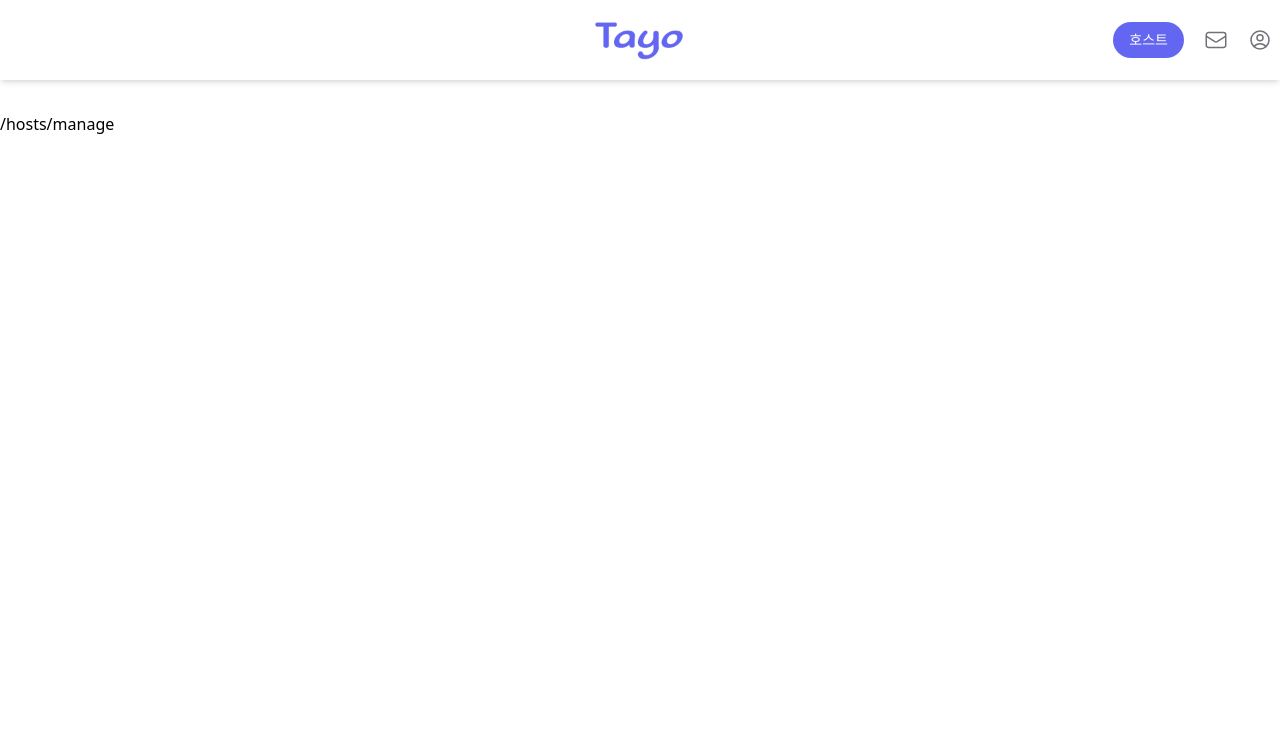
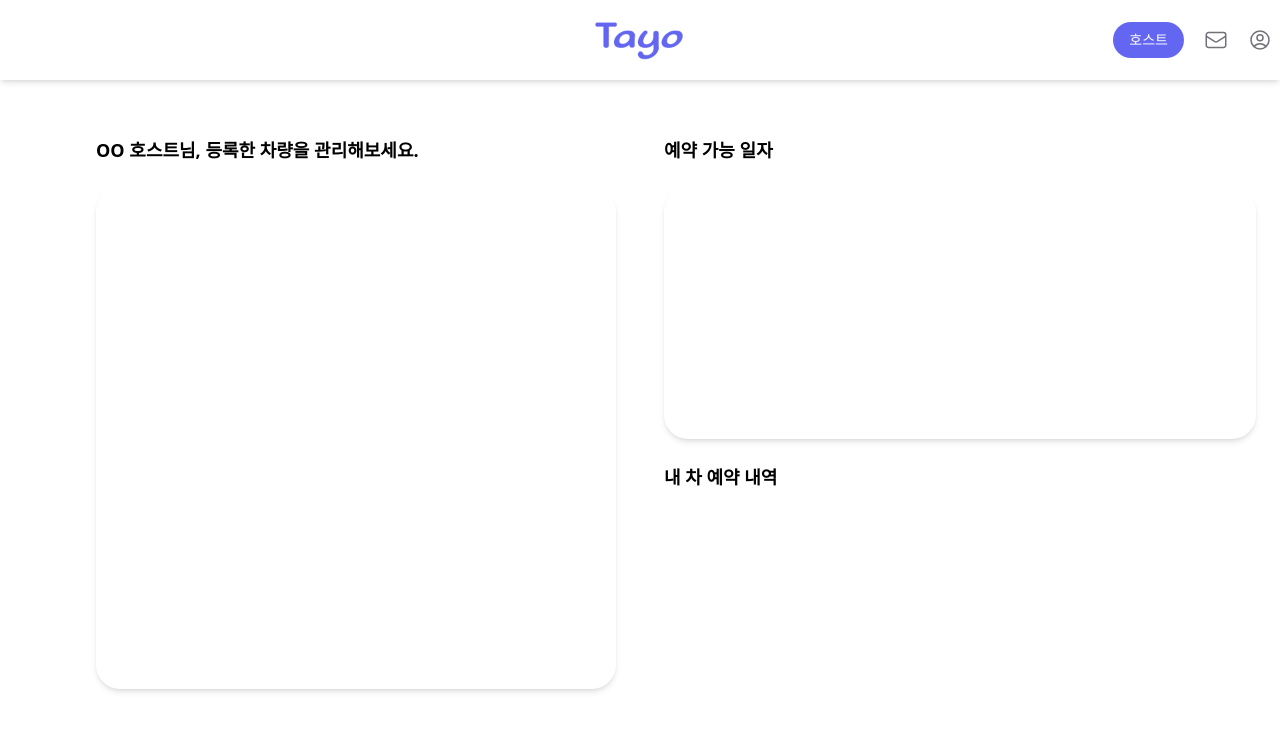
Before and after one commit to softeerbootcamp-3rd/Team9-HexaCore, a React (Vite) app in the folder client/: page /hosts/manage in a window 1280 px wide. Shown: the top 730 px of the page. Built offline with nearby package versions, Linux system fonts and the light colour scheme.

Commit message:
feat(#15) : 페이지 영역 분할

```diff
--- a/client/src/pages/hosts/HostManage.tsx
+++ b/client/src/pages/hosts/HostManage.tsx
@@ -13,10 +13,18 @@ function HostManage() {
   }, [navigate, isVehicleRegistered]);
 
   return (
-    <div>
-      <h2>/hosts/manage</h2>
+    <div className='flex flex-row min-h-screen'>
+      <div className="w-1/2 p-6 pl-24">
+        <h2 className='font-bold text-lg'>OO 호스트님, 등록한 차량을 관리해보세요.</h2>
+        <div className='mt-6 h-2/3 rounded-3xl shadow-md	bg-white'></div>
+      </div>
+      <div className="w-1/2 p-6">
+        <h2 className='font-bold text-lg'>예약 가능 일자</h2>
+        <div className='mt-6 h-1/3 rounded-3xl shadow-md	bg-white'></div>
+        <h2 className='mt-6 font-bold text-lg'>내 차 예약 내역</h2>
+      </div>
+    </div>
 
-    </div>
   );
 }
 
```
